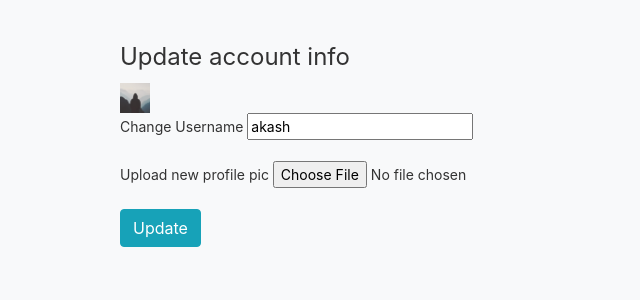
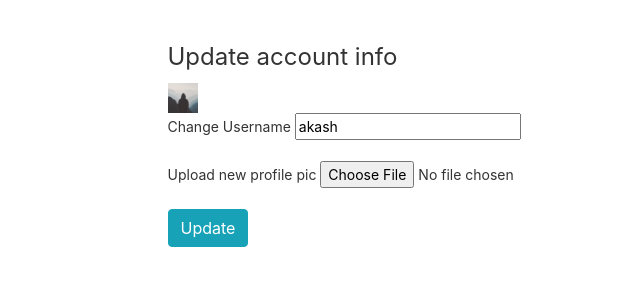
Before and after one commit to horowest/ig_clone, a Flask app: page /account in a window 1280 px wide. Shown: the part 57-357 px from the top of the page, without its empty margins (155-795 px from the left). Run offline with Flask 2, Linux system fonts and the light colour scheme; a user stored in the database is signed in; some libraries are stand-ins or nearby versions.

Commit message:
minor changes

```diff
--- a/flaskapp/templates/layout.html
+++ b/flaskapp/templates/layout.html
@@ -6,9 +6,10 @@
 
     <link rel="stylesheet" type="text/css" href="{{ url_for('static', filename='bootstrap.css') }}">
     <link rel="stylesheet" type="text/css" href="{{ url_for('static', filename='main.css') }}">
-
+    <!-- <link rel="stylesheet" href="https://cdnjs.cloudflare.com/ajax/libs/font-awesome/4.6.3/css/font-awesome.min.css"> -->
 
     <script type=text/javascript src="{{ url_for('static', filename='jquery.js') }}"></script>
+    <!-- <script src='https://kit.fontawesome.com/a076d05399.js'></script> -->
 
     {% if title %}
         <title>{{ title }}</title>
@@ -16,7 +17,7 @@
         <title>FlaskApp</title>
     {% endif %}
 </head>
-<body class=" bg-light">
+<body>
     <header class="site-header">
         <nav class="navbar navbar-expand-md navbar-light border-bottom fixed-top">
           <div class="container">
@@ -44,8 +45,8 @@
         </nav>
     </header>
     <main role="main" class="container">
-        <div class="row justify-content-md-center">
-            <div class="col-md-8" style="">
+        <div class="row justify-content-md-center main-content">
+            <div class="col-md-7" style="">
                 {% with messages = get_flashed_messages(with_categories=true) %}
                     {% if messages %}
                         {% for category, message in messages %}
```
